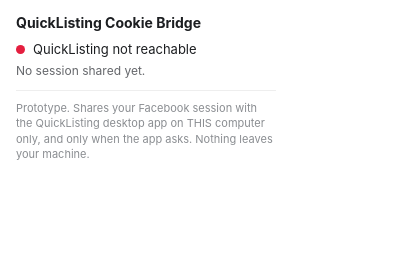
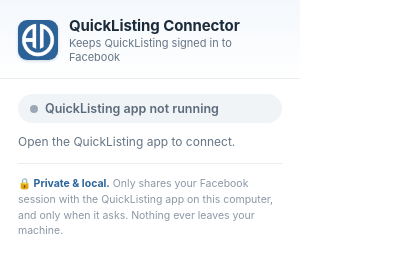
Before and after one commit to YassineCherkaouiV12/quicklisting-bridge, a browser extension: page popup.html in a window 400 px wide. Drawn offline with Linux system fonts and the light colour scheme.

Commit message:
Rename to "QuickListing Connector" + app-logo icons + branded popup (1.1.0)
- Dealer-facing name → "QuickListing Connector" (manifest name/title, popup header,
  background header comment). Stable ID unchanged: maioaggefkmlmmomifagahdenaomfcga
  (ID is from the signing key, not the name).
- Icons: the QuickListing (AD) app logo at 16/48/128 px in icons/, wired into
  manifest `icons` + `action.default_icon`, and added to pack.mjs INCLUDE so they
  ship inside the CRX/zip. Shows in the toolbar + chrome://extensions + popup.
- Popup: clean branded card — logo, three-state status pill (green "Connected to
  QuickListing ✓" / grey "QuickListing app not running" / red "last share failed"),
  "Session shared: N min ago", and the privacy reassurance line.
- pack.mjs: also writes a standalone quicklisting-bridge-<ver>.zip release asset.
- v1.1.0. README: renamed, documents GitHub-release update.xml URL, the
  per-release urls.cookieBridgeUpdateUrl bump requirement, and a stable-"latest"
  URL TODO.

```diff
--- a/background.js
+++ b/background.js
@@ -1,4 +1,4 @@
-// QuickListing Cookie Bridge — MV3 service worker (PROTOTYPE).
+// QuickListing Connector — MV3 service worker (PROTOTYPE).
 //
 // Purpose: when the QuickListing desktop app loses its Facebook session AND the
 // server-side cookies are dead (so the app's own cookie vault can't recover),
--- a/popup.html
+++ b/popup.html
@@ -4,58 +4,126 @@
     <meta charset="utf-8" />
     <meta name="viewport" content="width=device-width, initial-scale=1" />
     <style>
+      :root {
+        --brand: #2b6499;
+        --brand-dark: #24567f;
+        --ink: #1c2b3a;
+        --muted: #667585;
+        --line: #e8edf2;
+      }
+      * {
+        box-sizing: border-box;
+      }
       body {
         font-family: -apple-system, BlinkMacSystemFont, 'Segoe UI', Roboto, sans-serif;
-        width: 260px;
+        width: 300px;
         margin: 0;
-        padding: 14px 16px;
-        color: #1c1e21;
+        color: var(--ink);
+        background: #fff;
       }
-      h1 {
-        font-size: 14px;
-        margin: 0 0 10px;
-      }
-      .row {
+      .header {
         display: flex;
         align-items: center;
-        gap: 8px;
-        font-size: 13px;
-        margin: 6px 0;
+        gap: 11px;
+        padding: 16px 18px 14px;
+        background: linear-gradient(180deg, #f4f8fc 0%, #ffffff 100%);
+        border-bottom: 1px solid var(--line);
       }
-      .dot {
-        width: 9px;
-        height: 9px;
-        border-radius: 50%;
-        background: #bbb;
+      .logo {
+        width: 40px;
+        height: 40px;
+        border-radius: 9px;
+        box-shadow: 0 1px 3px rgba(43, 100, 153, 0.25);
         flex: none;
       }
-      .dot.ok {
-        background: #31a24c;
+      .title {
+        font-size: 15px;
+        font-weight: 700;
+        letter-spacing: -0.1px;
       }
-      .dot.bad {
-        background: #e41e3f;
+      .subtitle {
+        font-size: 11px;
+        color: var(--muted);
+        margin-top: 1px;
       }
-      .muted {
-        color: #65676b;
+      .body {
+        padding: 15px 18px 16px;
+      }
+      .pill {
+        display: inline-flex;
+        align-items: center;
+        gap: 7px;
+        padding: 7px 12px;
+        border-radius: 999px;
+        font-size: 12.5px;
+        font-weight: 600;
+        width: 100%;
+      }
+      .pill .dot {
+        width: 8px;
+        height: 8px;
+        border-radius: 50%;
+        flex: none;
+      }
+      .pill.ok {
+        background: #e7f6ec;
+        color: #1a7f3c;
+      }
+      .pill.ok .dot {
+        background: #2fae54;
+      }
+      .pill.idle {
+        background: #f1f4f7;
+        color: #5b6b7b;
+      }
+      .pill.idle .dot {
+        background: #9aa8b6;
+      }
+      .pill.bad {
+        background: #fdecee;
+        color: #c0293f;
+      }
+      .pill.bad .dot {
+        background: #e0415b;
+      }
+      .shared {
+        margin-top: 11px;
         font-size: 12px;
+        color: var(--muted);
+      }
+      .shared b {
+        color: var(--ink);
+        font-weight: 600;
       }
       .note {
-        margin-top: 12px;
-        padding-top: 10px;
-        border-top: 1px solid #eee;
-        color: #8a8d91;
-        font-size: 11px;
-        line-height: 1.4;
+        margin-top: 14px;
+        padding-top: 12px;
+        border-top: 1px solid var(--line);
+        color: #8a97a5;
+        font-size: 10.5px;
+        line-height: 1.5;
+      }
+      .note .lock {
+        color: var(--brand);
+        font-weight: 700;
       }
     </style>
   </head>
   <body>
-    <h1>QuickListing Cookie Bridge</h1>
-    <div class="row"><span id="dot" class="dot"></span><span id="status">Checking…</span></div>
-    <div class="row muted" id="shared">No session shared yet.</div>
-    <div class="note">
-      Prototype. Shares your Facebook session with the QuickListing desktop app on
-      THIS computer only, and only when the app asks. Nothing leaves your machine.
+    <div class="header">
+      <img class="logo" src="icons/icon-128.png" alt="QuickListing" />
+      <div>
+        <div class="title">QuickListing Connector</div>
+        <div class="subtitle">Keeps QuickListing signed in to Facebook</div>
+      </div>
+    </div>
+    <div class="body">
+      <div id="pill" class="pill idle"><span class="dot"></span><span id="status">Checking…</span></div>
+      <div class="shared" id="shared">No session shared yet.</div>
+      <div class="note">
+        <span class="lock">🔒 Private &amp; local.</span> Only shares your Facebook session with the
+        QuickListing app on this computer, and only when it asks. Nothing ever leaves your machine.
+      </div>
     </div>
     <script src="popup.js"></script>
   </body>
--- a/popup.js
+++ b/popup.js
@@ -11,6 +11,13 @@
   return hrs === 1 ? '1 hr ago' : hrs + ' hrs ago';
 }
 
+function setPill(kind, text) {
+  const pill = document.getElementById('pill');
+  const status = document.getElementById('status');
+  pill.className = 'pill ' + kind; // ok | idle | bad
+  status.textContent = text;
+}
+
 async function render() {
   const s = await chrome.storage.local.get([
     'connected',
@@ -20,31 +27,41 @@
     'lastPushCount',
     'lastError',
   ]);
-  const dot = document.getElementById('dot');
-  const status = document.getElementById('status');
   const shared = document.getElementById('shared');
 
+  // Three states:
+  //   ok   (green) — reachable + last share (if any) succeeded
+  //   bad  (red)   — reachable but the last session share FAILED
+  //   idle (grey)  — app not running / not reachable
   if (s.connected) {
-    dot.className = 'dot ok';
-    status.textContent = 'Connected to QuickListing ✓';
+    if (s.lastPushOk === false) {
+      setPill('bad', 'Connected — last share failed');
+    } else {
+      setPill('ok', 'Connected to QuickListing ✓');
+    }
   } else {
-    dot.className = 'dot bad';
-    status.textContent = 'QuickListing not reachable';
+    setPill('idle', 'QuickListing app not running');
   }
 
   if (s.lastPushAt) {
     const when = ago(s.lastPushAt);
-    shared.textContent = s.lastPushOk
-      ? 'Session shared ' + when + ' (' + (s.lastPushCount || 0) + ' cookies)'
-      : 'Last share failed (' + when + ')';
+    shared.innerHTML = s.lastPushOk
+      ? 'Session shared <b>' + when + '</b>'
+      : 'Last share failed <b>' + when + '</b>';
   } else {
-    shared.textContent = 'No session shared yet.';
+    shared.textContent = s.connected
+      ? 'No session shared yet — nothing needed.'
+      : 'Open the QuickListing app to connect.';
   }
 }
 
 // Ask the worker to refresh status immediately, then render.
-chrome.runtime.sendMessage({ type: 'ping' }, () => {
-  // ignore response; storage is the source of truth
+try {
+  chrome.runtime.sendMessage({ type: 'ping' }, () => {
+    void chrome.runtime.lastError; // ignore "no receiver"; storage is the source of truth
+    render();
+  });
+} catch (_e) {
   render();
-});
+}
 render();
```
Also changed, not shown: pack.mjs (+13 -1 lines), README.md, icons/icon-128.png (added), icons/icon-16.png (added), icons/icon-48.png (added), manifest.json.
